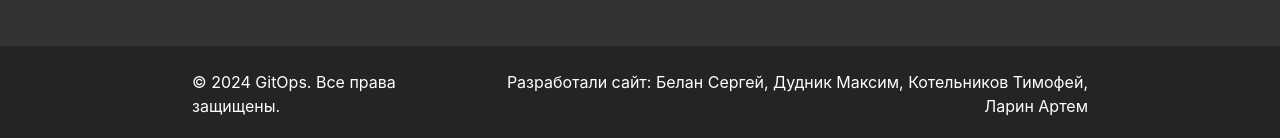
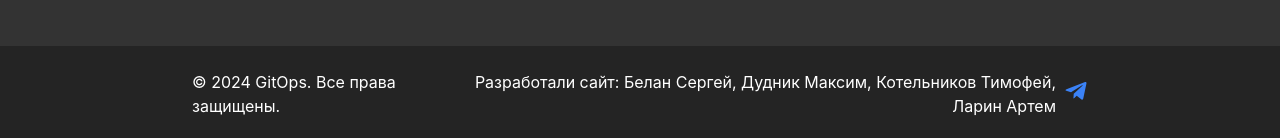
Before and after one commit to e13lun4/mast, a React (Vite) app: page /mast/videos in a window 1280 px wide. Shown: the part 814-952 px from the top of the page. Built offline with nearby package versions, Linux system fonts and the light colour scheme.

Commit message:
upd footer

```diff
--- a/package.json
+++ b/package.json
@@ -13,7 +13,6 @@
   "dependencies": {
     "@botpress/webchat": "^2.3.1",
     "@botpress/webchat-generator": "^0.2.15",
-    "framer-motion": "^11.11.17",
     "react": "^18.3.1",
     "react-dom": "^18.3.1",
     "react-icons": "^5.3.0",
--- a/src/components/Footer.jsx
+++ b/src/components/Footer.jsx
@@ -1,19 +1,64 @@
-import React from "react"
+import React, { useState } from "react"
+import { FaTelegramPlane } from "react-icons/fa"
 
 const Footer = () => {
+  const [isDropdownVisible, setDropdownVisible] = useState(false)
+
+  const teamMembers = [
+    { name: "Белан Сергей", link: "https://t.me/Cepbiu_60" },
+    { name: "Дудник Максим", link: "https://t.me/e13lun4" },
+    { name: "Котельников Тимофей", link: "https://t.me/azzardd1" },
+    { name: "Ларин Артем", link: "https://t.me/temaLar1n" }
+  ]
+
+  const toggleDropdown = () => {
+    setDropdownVisible(!isDropdownVisible)
+  }
+
   return (
     <footer
       id="contact"
       className="bg-dark py-6 px-6 sm:px-12 md:px-24 lg:px-48 flex flex-col md:flex-row justify-between items-center"
     >
-      <div className="text-center md:text-left mb-4 md:mb-0">
+      <div className="text-center md:text-left mb-4 md:mb-0 ">
         <p>© 2024 GitOps. Все права защищены.</p>
       </div>
-      <div className="text-center md:text-right">
-        <p>
+      <div className="text-center md:text-right flex items-center relative">
+        <p className="inline-flex items-center">
           Разработали сайт: Белан Сергей, Дудник Максим, Котельников Тимофей,
           Ларин Артем
         </p>
+        <div className="relative">
+          <button
+            onClick={toggleDropdown}
+            className="ml-2 text-blue-500 hover:text-blue-700 focus:outline-none relative"
+          >
+            <FaTelegramPlane size={24} />
+          </button>
+          {isDropdownVisible && (
+            <ul
+              className={`absolute z-50 right-0 bottom-full mb-2 bg-slate-800 text-white p-4 rounded shadow-lg transition-transform duration-300 ease-in-out transform origin-bottom ${
+                isDropdownVisible
+                  ? "scale-100 opacity-100"
+                  : "scale-0 opacity-0"
+              }`}
+              style={{ minWidth: "150px" }}
+            >
+              {teamMembers.map((member, index) => (
+                <li key={index} className="hover:bg-gray-700 p-2 rounded">
+                  <a
+                    href={member.link}
+                    target="_blank"
+                    rel="noopener noreferrer"
+                    className="text-blue-400 hover:underline"
+                  >
+                    {member.name}
+                  </a>
+                </li>
+              ))}
+            </ul>
+          )}
+        </div>
       </div>
     </footer>
   )
```
Also changed, not shown: 1 other file (tests, documents, lock files or other folders).
